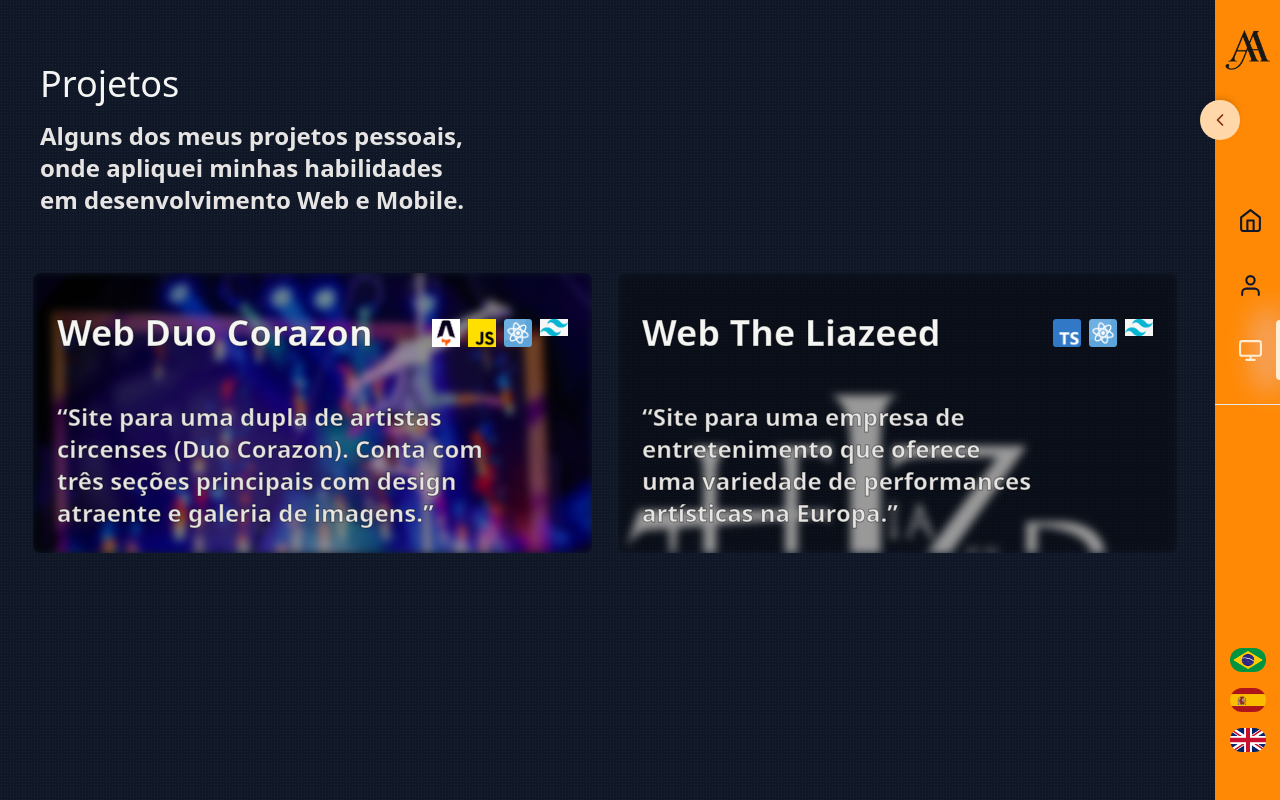
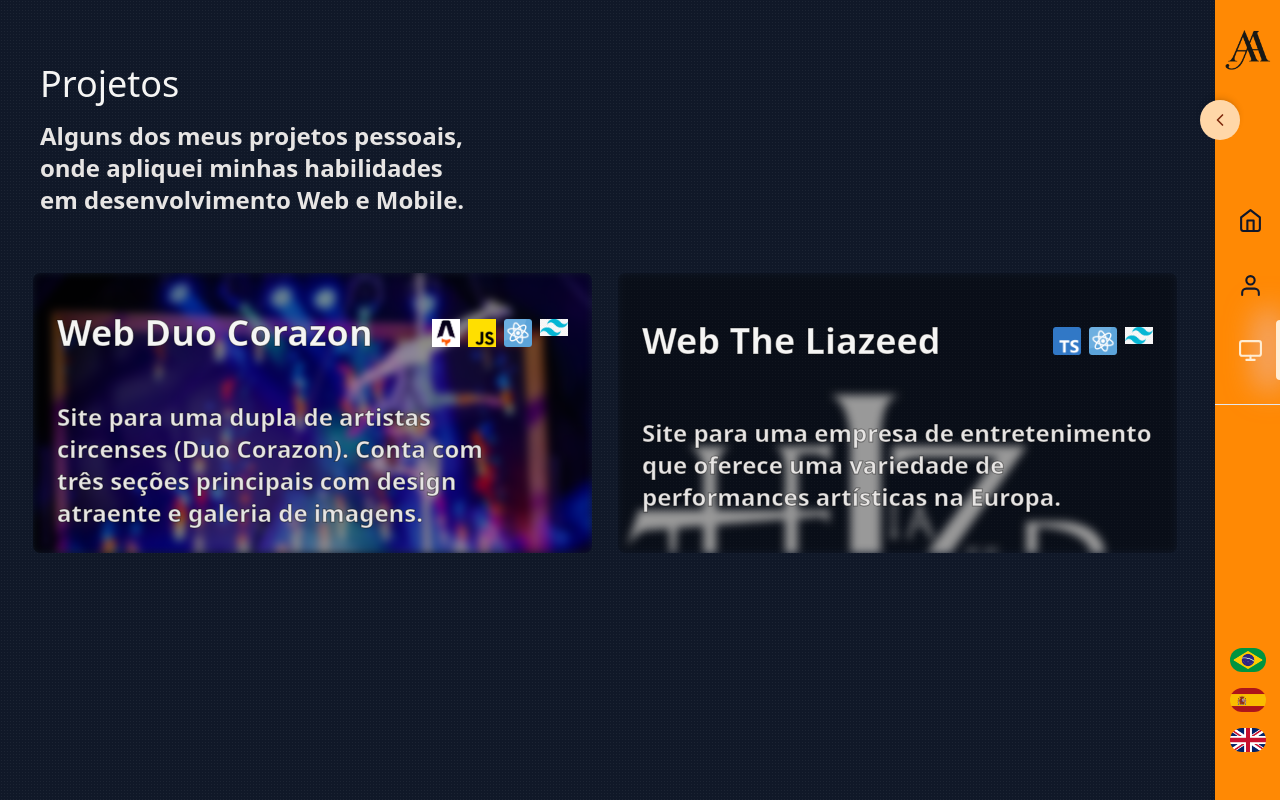
Before and after one commit to ArmandoAra/portfolio, a React (Vite) app: page /projects in a window 1280 px wide. Built offline with nearby package versions, Linux system fonts and the light colour scheme.

Commit message:
ScrambleText when translate

```diff
--- a/src/components/buttons/ctaButton.tsx
+++ b/src/components/buttons/ctaButton.tsx
@@ -1,4 +1,5 @@
 import { NavLink } from "react-router-dom";
+import ScrambleText from "../textAnimation/scrambleText";
 
 
 
@@ -24,7 +25,7 @@ export function CtaButton({ titulo, bgcolor, url }: CtaButtonProps) {
         `}
             >
 
-                {titulo}
+                <ScrambleText text={titulo} />
 
             </span>
         </NavLink>
--- a/src/components/cards/AboutCard.tsx
+++ b/src/components/cards/AboutCard.tsx
@@ -1,3 +1,4 @@
+import ScrambleText from "../textAnimation/scrambleText";
 
 
 interface AboutCardProps {
@@ -14,7 +15,7 @@ export function AboutCard({ image, description, position }: AboutCardProps) {
                  `}>
             <div className="md:w-5/12">
                 <p className="text-slate-200 mb-6 text-center md:text-justify text-lg">
-                    {description}
+                    <ScrambleText text={description} />
                 </p>
             </div>
 
--- a/src/components/cards/ProjectCard.tsx
+++ b/src/components/cards/ProjectCard.tsx
@@ -1,5 +1,6 @@
 
 import { useTranslation } from "react-i18next";
+import ScrambleText from "../textAnimation/scrambleText";
 
 
 interface ProjectProps {
@@ -66,7 +67,7 @@ export default function ProjectCard({
             {/* Contenido */}
             <div className="relative z-10 p-6">
                 <blockquote className="font-sans font-bold text-lg md:text-xl lg:text-2xl text-stone-200 [text-wrap:_balance] md:text-start text-center stroke-black">
-                    “{t(`projects.${refTranslation}.description`)}”
+                    <ScrambleText text={t(`projects.${refTranslation}.description`)} />
                 </blockquote>
             </div>
 
--- a/src/components/sideBar/Sidebar.tsx
+++ b/src/components/sideBar/Sidebar.tsx
@@ -7,6 +7,7 @@ import { DelayedNavLink } from "./delayNavLink";
 
 // assets
 import logo from "../../assets/logos/logo_black.png";
+import ScrambleText from "../textAnimation/scrambleText";
 
 const LinksArray = [
     {
@@ -116,7 +117,8 @@ export function Sidebar({ state, setState }: { state: boolean; setState: (state:
                                         ${state ? 'block' : 'hidden'}
                                     `}
                                     >
-                                        {t(`sidebar.${label}`)}
+                                        <ScrambleText text={t(`sidebar.${label}`)} />
+
                                     </span>
                                 </div>
                             </DelayedNavLink>
--- /dev/null
+++ b/src/components/textAnimation/scrambleText.tsx
@@ -0,0 +1,55 @@
+import { useEffect, useState, useRef } from "react";
+import { useTranslation } from "react-i18next";
+
+const CHARS = "!<>-_\\/[]{}—=+*^?#________";
+
+function randomChar() {
+    return CHARS[Math.floor(Math.random() * CHARS.length)];
+}
+
+type Props = {
+    text: string;      // texto final
+    duration?: number; // tiempo de animación en ms
+};
+
+export default function ScrambleText({ text, duration = 800 }: Props) {
+    const { i18n } = useTranslation();
+    const [display, setDisplay] = useState(text);
+    const prevLang = useRef(i18n.language); // recordar idioma previo
+
+    useEffect(() => {
+        // Solo hacer scramble si el idioma cambió
+        if (prevLang.current === i18n.language) {
+            setDisplay(text);
+            return;
+        }
+
+        prevLang.current = i18n.language;
+
+        let frame = 0;
+        const totalFrames = Math.floor(duration / 30);
+
+        const interval = setInterval(() => {
+            setDisplay((prev) =>
+                prev
+                    .split("")
+                    .map((_, i) => {
+                        if (i < (frame / totalFrames) * text.length) {
+                            return text[i];
+                        }
+                        return randomChar();
+                    })
+                    .join("")
+            );
+            frame++;
+            if (frame > totalFrames) {
+                setDisplay(text);
+                clearInterval(interval);
+            }
+        }, 30);
+
+        return () => clearInterval(interval);
+    }, [text, i18n.language, duration]);
+
+    return <span>{display}</span>;
+}
--- a/src/pages/about/page.tsx
+++ b/src/pages/about/page.tsx
@@ -5,6 +5,7 @@ import { AboutCard } from "../../components/cards/AboutCard";
 import platziCourse from "../../assets/images/degrees/Platzi.webp";
 import metaFrontend from "../../assets/images/degrees/Coursera.webp";
 import udemyCourse from "../../assets/images/degrees/Udemy.webp";
+import ScrambleText from "../../components/textAnimation/scrambleText";
 
 import { motion } from "framer-motion";
 
@@ -32,7 +33,9 @@ export default function About() {
                 transition={{ duration: 0.6 }}
             >
                 <h1 className="text-3xl font-bold mb-4 text-slate-200">{(t('aboutMe.title'))}</h1>
-                <p className="text-lg text-slate-200 p-4">{(t('aboutMe.description'))}</p>
+                <p className="text-lg text-slate-200 p-4">
+                    <ScrambleText text={t('aboutMe.description')} />
+                </p>
             </motion.article>
 
             <motion.div
--- /dev/null
+++ b/src/pages/projects/constants.ts
@@ -0,0 +1,52 @@
+// iconos
+import typescript from "../../assets/logos/typescript.png";
+import tailwind from "../../assets/logos/tailwind.png";
+import astro from "../../assets/logos/astro.png";
+import javascript from "../../assets/logos/js.png";
+import react from "../../assets/logos/physics.png";
+
+import duoCorazon from "../../assets/images/duoCorazon.webp";
+import theLiazeed from "../../assets/images/the_liazeed_logo_white.png";
+
+export const projects = [
+    {
+        refTranslation: "web_duo",
+        title: "Web de Presentacion Circense",
+        link: "https://www.duocorazon.com/",
+        tech: [astro, javascript, react, tailwind],
+        bgImage: duoCorazon,
+        outside: true
+    },
+    {
+        refTranslation: "web_theliazeed",
+        title: "The Liazeed Entertainment Company",
+        link: "https://theliazeed.de/",
+        tech: [typescript, react, tailwind],
+        bgImage: theLiazeed,
+        outside: true
+    },
+    // {
+    //     refTranslation: "todo_project",
+    //     title: "Mi Proyecto de Todo",
+    //     link: "/projects/todos",
+    //     tech: [nextjs, tailwind],
+    //     bgImage: null,
+    //     outside: false
+    // },
+    // {
+    //     refTranslation: "enem_quizz",
+    //     title: "Enem Quizz",
+    //     link: "/projects/enem",
+    //     tech: [nextjs, tailwind],
+    //     bgImage: null,
+    //     outside: false
+    // },
+    // {
+    //     refTranslation: "pokemon",
+    //     title: "Obteniendo datos de Pokémon",
+    //     link: "/projects/pokemons",
+    //     tech: [nextjs, tailwind, typescript],
+    //     bgImage: pokemons,
+    //     outside: false
+    // },
+];
--- a/src/pages/projects/page.tsx
+++ b/src/pages/projects/page.tsx
@@ -1,63 +1,11 @@
 import ProjectCard from "../../components/cards/ProjectCard";
 
-// iconos
-import typescript from "../../assets/logos/typescript.png";
-import tailwind from "../../assets/logos/tailwind.png";
-import astro from "../../assets/logos/astro.png";
-import javascript from "../../assets/logos/js.png";
-import react from "../../assets/logos/physics.png";
 
-import duoCorazon from "../../assets/images/duoCorazon.webp";
-import theLiazeed from "../../assets/images/the_liazeed_logo_white.png";
-import { ProjectHeader } from "./header";
 import { useMetadata } from "../../hooks/metadata/useMetadata";
 import { useTranslation } from "react-i18next";
 import { motion } from "framer-motion";
-
-
-const projects = [
-    {
-        refTranslation: "web_duo",
-        title: "Web de Presentacion Circense",
-        link: "https://www.duocorazon.com/",
-        tech: [astro, javascript, react, tailwind],
-        bgImage: duoCorazon,
-        outside: true
-    },
-    {
-        refTranslation: "web_theliazeed",
-        title: "The Liazeed Entertainment Company",
-        link: "https://theliazeed.de/",
-        tech: [typescript, react, tailwind],
-        bgImage: theLiazeed,
-        outside: true
-    },
-    // {
-    //     refTranslation: "todo_project",
-    //     title: "Mi Proyecto de Todo",
-    //     link: "/projects/todos",
-    //     tech: [nextjs, tailwind],
-    //     bgImage: null,
-    //     outside: false
-    // },
-    // {
-    //     refTranslation: "enem_quizz",
-    //     title: "Enem Quizz",
-    //     link: "/projects/enem",
-    //     tech: [nextjs, tailwind],
-    //     bgImage: null,
-    //     outside: false
-    // },
-    // {
-    //     refTranslation: "pokemon",
-    //     title: "Obteniendo datos de Pokémon",
-    //     link: "/projects/pokemons",
-    //     tech: [nextjs, tailwind, typescript],
-    //     bgImage: pokemons,
-    //     outside: false
-    // },
-];
-
+import ScrambleText from "../../components/textAnimation/scrambleText";
+import { projects } from "./constants";
 
 export default function Projects() {
     const { t } = useTranslation();
@@ -67,8 +15,6 @@ export default function Projects() {
         title: t('projects.metatitle'),
         description: t('projects.metadescription')
     });
-
-
     return (
         <motion.div
             className="fles flex-col overflow-scroll"
@@ -84,10 +30,13 @@ export default function Projects() {
                         animate={{ opacity: 1, y: 0 }}
                         transition={{ duration: 0.5 }}
                     >
-
-                        <ProjectHeader />
+                        <div className="mb-6 max-w-lg relative left-10">
+                            <h2 className="font-sans antialiased font-light text-3xl md:text-4xl lg:text-4xl text-stone-100 mb-4 [text-wrap:_balance]">{t("projects.title")}</h2>
+                            <h3 className="font-sans antialiased font-bold  text-xl w-4/5 md:w-full md:text-2xl text-stone-200 [text-wrap:_balance]">
+                                <ScrambleText text={t("projects.description")} />
+                            </h3>
+                        </div>
                     </motion.article>
-
                     <motion.div
                         className="grid grid-cols-1 md:grid-cols-2 gap-6 p-8"
                         initial={{ opacity: 0, y: 20 }}
```
Also changed, not shown: src/pages/home/index.tsx (+6 -3 lines).
